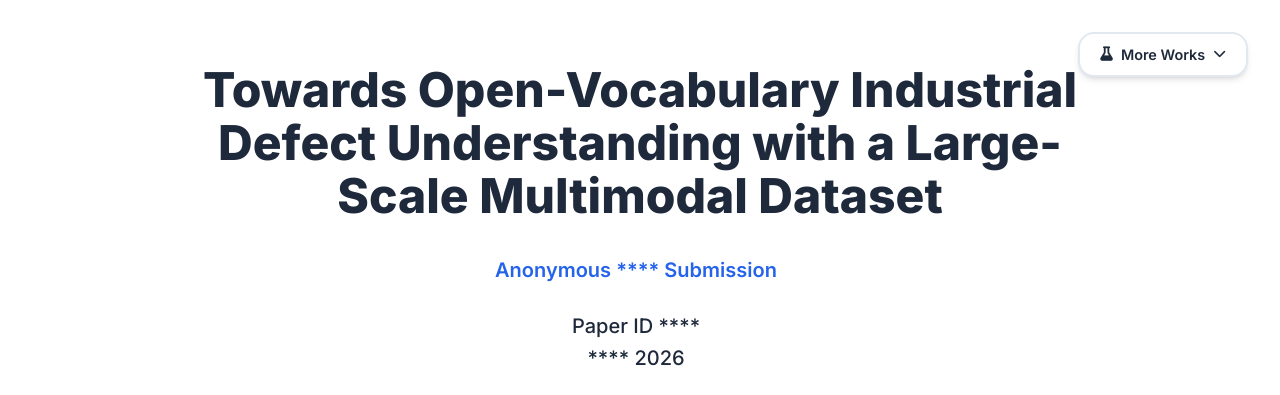
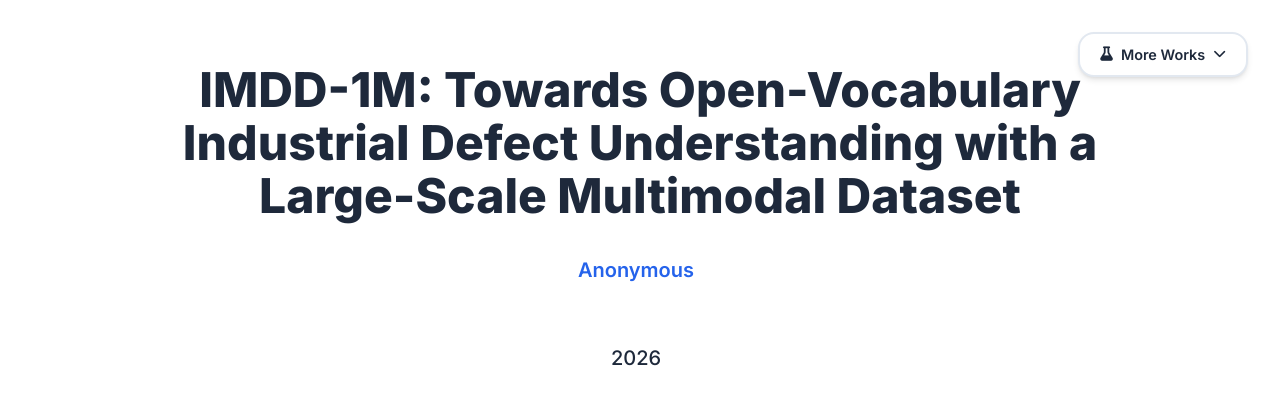
Before and after one commit to NinaNeon/projectpage, a plain HTML site: page index.html in a window 1280 px wide. Shown: the top 395 px of the page. Drawn offline with nearby package versions, Linux system fonts and the light colour scheme; some icons are missing.

Commit message:
Update publication title and author information

```diff
--- a/index.html
+++ b/index.html
@@ -212,15 +212,15 @@
       <div class="container is-max-desktop">
         <div class="columns is-centered">
           <div class="column has-text-centered">
-            <h1 class="title is-1 publication-title">Towards Open-Vocabulary Industrial Defect Understanding with a Large-Scale Multimodal Dataset</h1>
+            <h1 class="title is-1 publication-title">IMDD-1M: Towards Open-Vocabulary Industrial Defect Understanding with a Large-Scale Multimodal Dataset</h1>
             <div class="is-size-5 publication-authors">
               <span class="author-block">
-                <a href="#" target="_blank">Anonymous **** Submission</a>
+                <a href="#" target="_blank">Anonymous</a>
               </span>
             </div>
 
             <div class="is-size-5 publication-authors">
-              <span class="author-block">Paper ID ****<br>**** 2026</span>
+              <span class="author-block"> <br>2026</span>
             </div>
 
             <div class="column has-text-centered">
```
